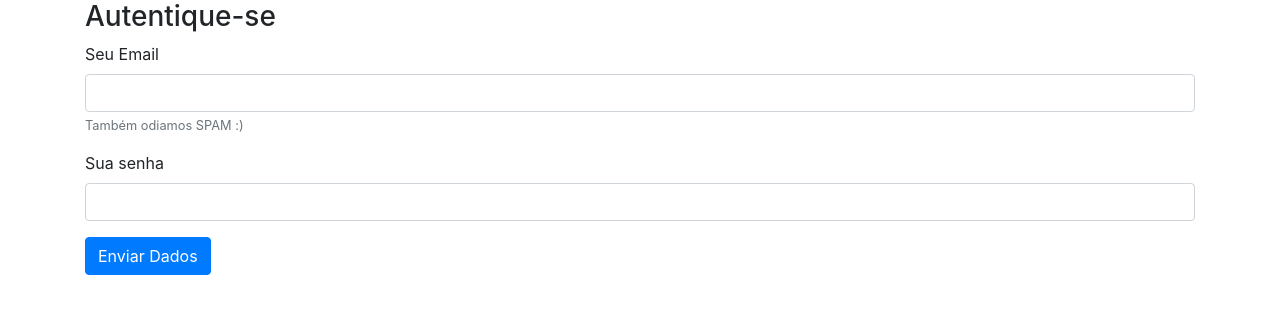
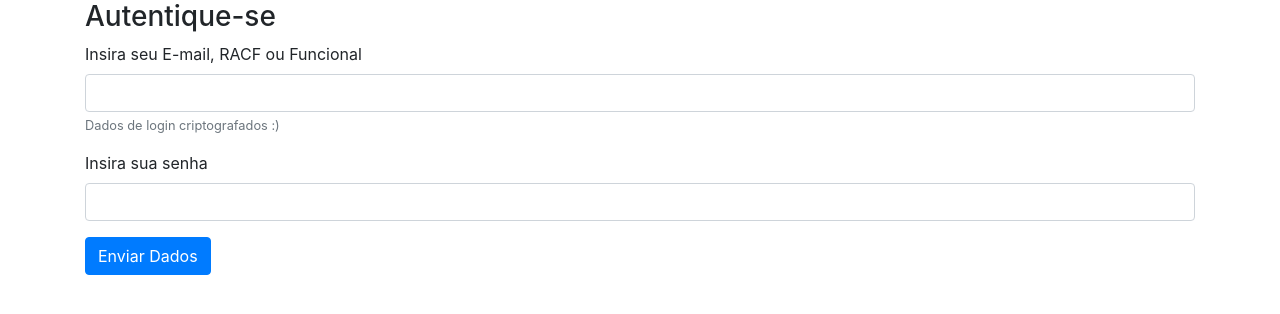
Before and after one commit to amandamilzaleite/front-end, a plain HTML site: page index.html in a window 1280 px wide. Drawn offline with nearby package versions, Linux system fonts and the light colour scheme.

Commit message:
Alteracao de funcional

```diff
--- a/index.html
+++ b/index.html
@@ -16,13 +16,13 @@
             <div class="row" id="formulario">
                 <div class="col-12">
                     <div class="form-group">
-                        <label for="txtEmail">Seu Email</label>
-                        <input type="email" class="form-control" id="txtEmail" aria-describedby="emailHelp">
-                        <small id="emailHelp" class="form-text text-muted">Também odiamos SPAM :)</small>
+                        <label for="txtEmail">Insira seu E-mail, RACF ou Funcional</label>
+                        <input type="text" class="form-control" id="txtEmail" aria-describedby="emailHelp">
+                        <small id="emailHelp" class="form-text text-muted">Dados de login criptografados :)</small>
                     </div>
 
                     <div class="form-group">
-                        <label for="txtSenha">Sua senha</label>
+                        <label for="txtSenha">Insira sua senha</label>
                         <input type="password" class="form-control" id="txtSenha">
                     </div>
                     <button type="button" class="btn btn-primary" onclick="autenticar()">Enviar Dados</button>
--- a/index.js
+++ b/index.js
@@ -7,7 +7,7 @@ function autenticar(){
 
     // definir alguns passos
     var func=0;
-    if(Number.isInteger(txtEmail)){
+    if(! isNaN(txtEmail)){
         func = parseInt(txtEmail);
     }
     // essa é a mensagem do corpo
```
